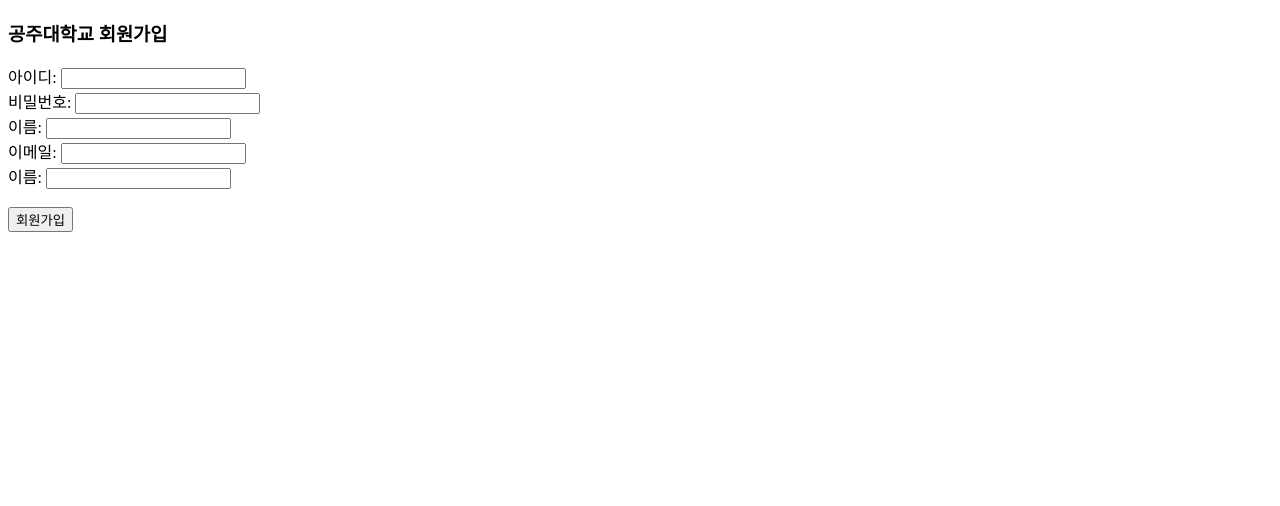
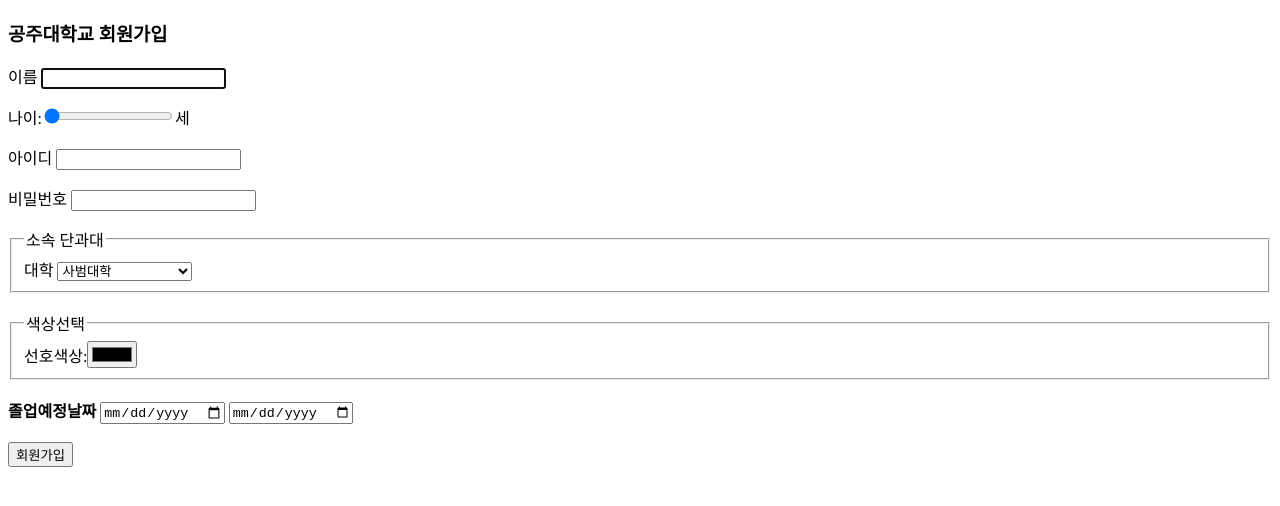
Before and after one commit to jy3137/join-membership, a plain HTML site: page index.html in a window 1280 px wide. Drawn offline with Linux system fonts and the light colour scheme.

Commit message:
Add files via upload

```diff
--- a/index.html
+++ b/index.html
@@ -3,21 +3,52 @@
 <head>
     <meta charset="UTF-8">
     <meta name="viewport" content="width=device-width, initial-scale=1.0">
-    <title>공주대학교 회원가입</title>
+    <title>회원가입</title>
 </head>
 <body>
     <h3>공주대학교 회원가입</h3>
-    <form action="https://jy3137.github.io/login/" target="_blank">
-        <label for="use">아이디:</label>
-        <input id="username" type="text" name="usr"><br>
-        <label for="password">비밀번호: </label>
-        <input id="password" type="password" name="pwd"><br>
-        <label for="name"> 이름: </label>
-        <input type="text" id="name"><br>
-        <label for="mail"> 이메일: </label>
-        <input type="email" id="mail"><br>
-        <label for="phone"> 이름: </label>
-        <input type="tel" id="phone"><br><br>
+    <form action="https://jy3137.github.io/login/">
+        <p>
+            <label for="yourname">이름</label>
+            <input type="text" id="yourname" autofocus required>
+        </p>
+        <p>
+            나이:<input type="range" min="1" max="100" value="1">세<br>
+        </p>
+        <p>
+            <label for="id">아이디</label>
+            <input type="text" id="id" autofocus required>
+        </p>
+        <p>
+            <label for="number">비밀번호</label>
+            <input type="text" id="number" autofocus required>
+        </p>
+        <fieldset>
+            <legend>소속 단과대</legend>
+            <label for="college">대학</label>
+            <select id="college">
+                <optgroup label="신관캠퍼스">
+                <option>사범대학</option>
+                <option>인문사회과학대학</option>
+                <option>자연과학대학</option>
+                <option>간호보건대학</option>
+                <option>예술대학</option>
+                </optgroup>
+            <optgroup label="천안캠퍼스">
+                <option>천안공과대학</option>
+            </optgroup>
+            <optgroup label="예산캠퍼스">
+                <option>산업과학대학</option>
+            </optgroup>
+            </select>
+        </fieldset><br>
+        <fieldset>
+            <legend>색상선택</legend>
+            <label>선호색상:<input type="color" value="#000000"></label>
+        </fieldset><br>
+    <b>졸업예정날짜</b>
+    <label><input type="date" id="start"></label>
+    <label><input type="date" id="end"></label><br><br>
         <input type="submit" value="회원가입">
     </form>
 </body>
```
